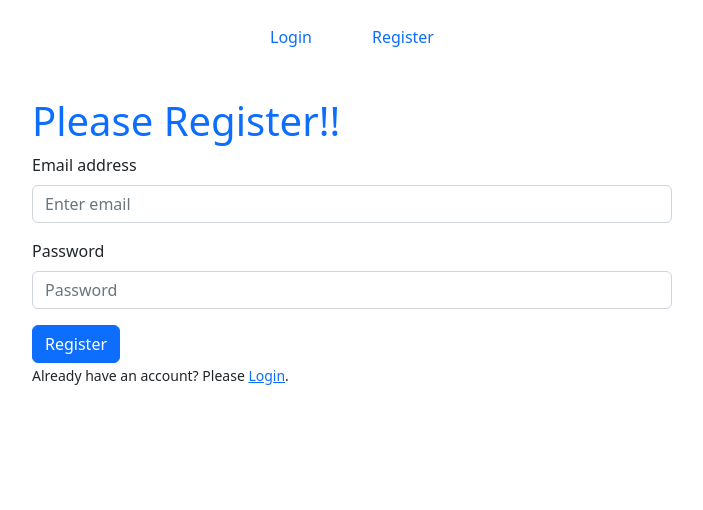
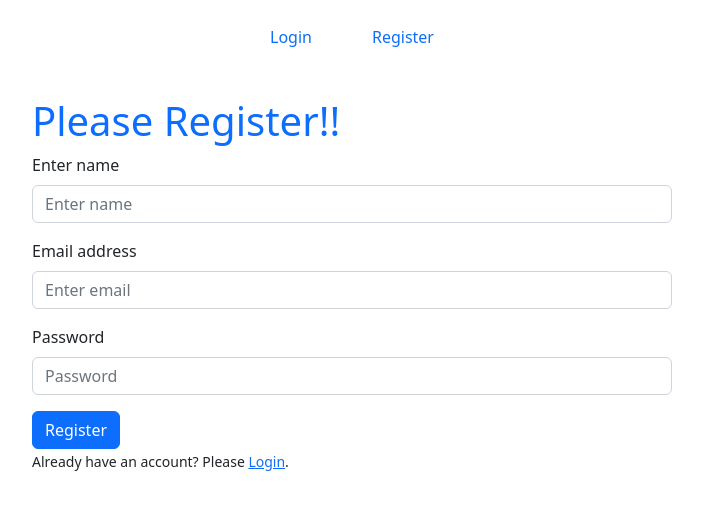
Before and after one commit to Samira-Shajahan-Borsha/email-password-auth, a React (Create React App) app: page / in a window 1280 px wide. Shown: the top 510 px of the page, without its empty margins (288-991 px from the left). Built offline with nearby package versions, Linux system fonts and the light colour scheme.

Commit message:
user profile update

```diff
--- a/src/components/LoginBootstrap.js
+++ b/src/components/LoginBootstrap.js
@@ -41,6 +41,10 @@ const LoginBootstrap = () => {
     }
 
     const handleForgetPassword = () => {
+        if (!userEmail) {
+            alert('Please enter your email address');
+            return;
+        }
         sendPasswordResetEmail(auth, userEmail)
             .then(() => {
                 alert('Password reset email sent. Please check your email');
--- a/src/components/RegisterReactBootstrap.js
+++ b/src/components/RegisterReactBootstrap.js
@@ -1,4 +1,4 @@
-import { createUserWithEmailAndPassword, getAuth, sendEmailVerification } from 'firebase/auth';
+import { createUserWithEmailAndPassword, getAuth, sendEmailVerification, updateProfile } from 'firebase/auth';
 import React, { useState } from 'react';
 import Button from 'react-bootstrap/Button';
 import Form from 'react-bootstrap/Form';
@@ -21,9 +21,13 @@ const RegisterReactBootstrap = () => {
         setSuccess(false);
 
         const form = event.target;
+        const name = form.name.value;
         const email = form.email.value;
         const password = form.password.value;
 
+        console.log(name, email, password);
+
+        //validate password
         if (!/(?=.*[A-Z].*[A-Z])/.test(password)) {
             setPasswordError('Please provide at least two upper case');
             return;
@@ -39,8 +43,6 @@ const RegisterReactBootstrap = () => {
 
         setPasswordError('');
 
-        console.log(email, password);
-
         createUserWithEmailAndPassword(auth, email, password)
             .then(userCredential => {
                 const user = userCredential.user;
@@ -48,6 +50,7 @@ const RegisterReactBootstrap = () => {
                 setSuccess(true);
                 form.reset();
                 verifyEmail();
+                updateUserName(name);
             })
             .catch(error => {
                 console.error('error', error);
@@ -64,10 +67,26 @@ const RegisterReactBootstrap = () => {
             })
     }
 
+    const updateUserName = name => {
+        updateProfile(auth.currentUser, {
+            displayName: name
+        })
+            .then(() => {
+                console.log('display name updated');
+            })
+            .catch(error => {
+                console.error(error);
+            })
+    }
+
     return (
         <div className='w-50 mx-auto my-5'>
             <h1 className='text-primary'>Please Register!!</h1>
             <Form onSubmit={handleRegister}>
+                <Form.Group className="mb-3" controlId="formBasicName">
+                    <Form.Label>Enter name</Form.Label>
+                    <Form.Control name='name' type="text" placeholder="Enter name" required />
+                </Form.Group>
                 <Form.Group className="mb-3" controlId="formBasicEmail">
                     <Form.Label>Email address</Form.Label>
                     <Form.Control name='email' type="email" placeholder="Enter email" required />
```
